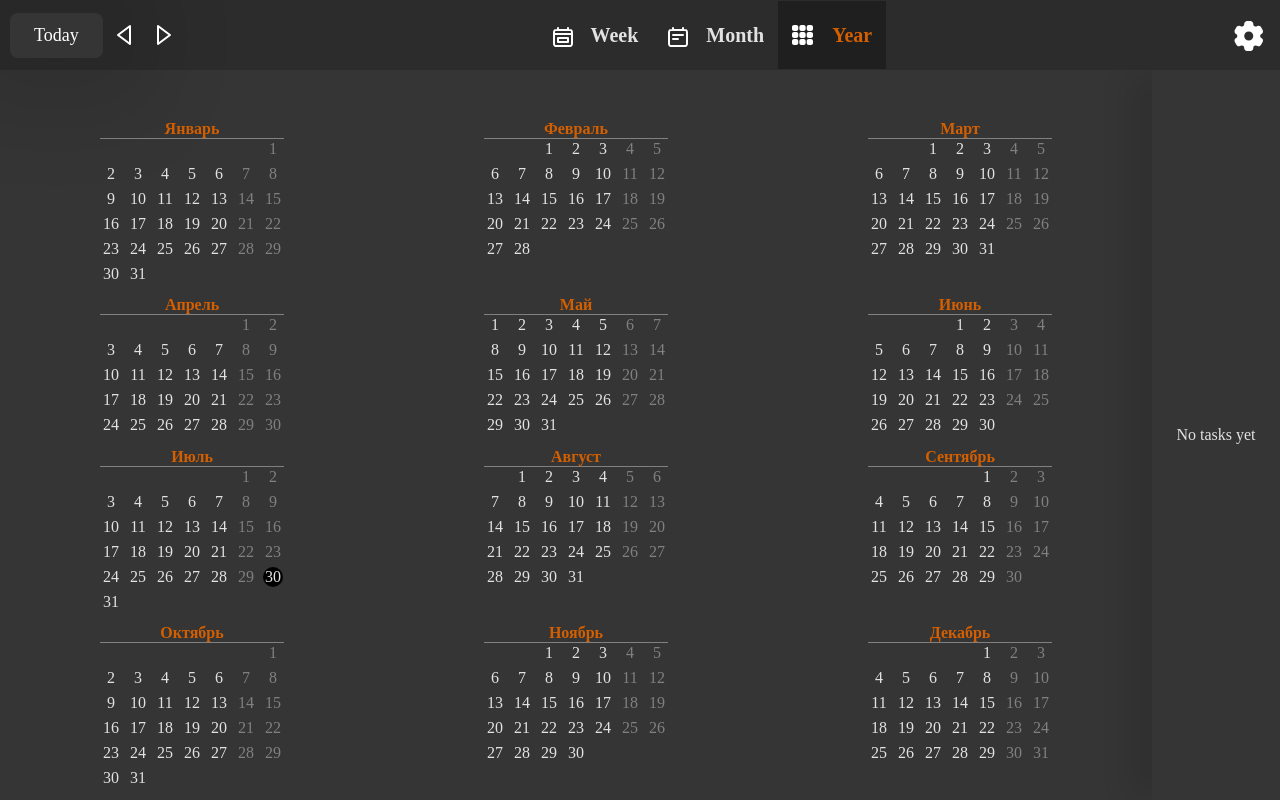
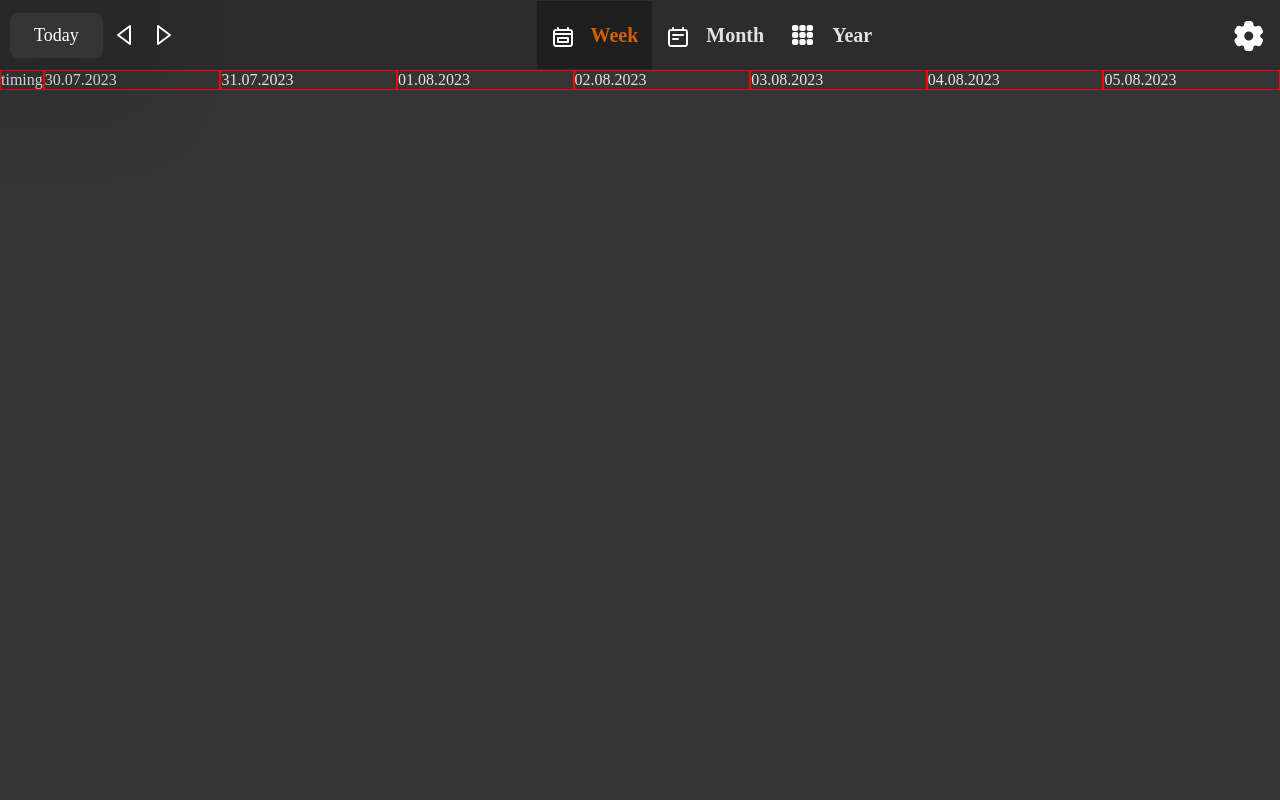
Before and after one commit to kabanooovd/task-manager, a React app: page / in a window 1280 px wide. Built offline with nearby package versions, Linux system fonts and the light colour scheme.

Commit message:
prepared week develop

```diff
--- a/src/Root.tsx
+++ b/src/Root.tsx
@@ -1,17 +1,18 @@
 import React from 'react'
 import { TAppMode } from './commonTypes'
 import { Header, Month, Week, Year } from './components'
-import moment from 'moment'
-import { onGetDaysInMonth, onGetOtherMonthDays } from './utils'
+import moment, { Moment } from 'moment'
+import { onGetDaysInMonth, onGetDaysInWeek, onGetOtherMonthDays } from './utils'
 
 export const Root = () => {
-    const [appMode, setAppMode] = React.useState<TAppMode>('Year')
+    const [appMode, setAppMode] = React.useState<TAppMode>('Week')
 
     const currentDate = moment(new Date()).locale('ru')
     const initialMonth = currentDate.month()
     const initialYear = currentDate.year()
     const [currnetMonth, setCurrnetMonth] = React.useState<number>(initialMonth)
     const [currentYear, setCurrentYear] = React.useState<number>(initialYear)
+    const [currentWeek, setCurrentWeek] = React.useState<Moment[]>(onGetDaysInWeek(currentDate))
     const currentDaysList = onGetDaysInMonth(currnetMonth, currentYear)
     const initWeekDayInMonth = currentDaysList[0].day()
     const endWeekDayInMonth = currentDaysList[currentDaysList.length - 1].day()
@@ -29,7 +30,7 @@ export const Root = () => {
     return (
         <>
             <Header appMode={appMode} setAppMode={setAppMode} />
-            {appMode === 'Week' && <Week />}
+            {appMode === 'Week' && <Week currentWeek={currentWeek} />}
             {appMode === 'Month' && (
                 <Month
                     currentDate={currentDate}
@@ -40,9 +41,7 @@ export const Root = () => {
                     currentYear={currentYear}
                 />
             )}
-            {appMode === 'Year' && <Year
-                currentYear={currentYear}
-            />}
+            {appMode === 'Year' && <Year currentYear={currentYear} />}
         </>
     )
 }
--- a/src/components/Week/Week.module.scss
+++ b/src/components/Week/Week.module.scss
@@ -1,3 +1,45 @@
 .container {
-    border: 1px solid red;
+    display: grid;
+    grid-template-columns: repeat(36, 1fr);
+
+    .div0 {
+        border: 1px solid red;
+
+        grid-area: 1 / 1 / 2 / 2;
+    }
+    .div1 {
+        border: 1px solid red;
+
+        grid-area: 1 / 2 / 2 / 7;
+    }
+    .div2 {
+        border: 1px solid red;
+
+        grid-area: 1 / 7 / 2 / 12;
+    }
+    .div3 {
+        border: 1px solid red;
+
+        grid-area: 1 / 12 / 2 / 17;
+    }
+    .div4 {
+        border: 1px solid red;
+
+        grid-area: 1 / 17 / 2 / 22;
+    }
+    .div5 {
+        border: 1px solid red;
+
+        grid-area: 1 / 22 / 2 / 27;
+    }
+    .div6 {
+        border: 1px solid red;
+
+        grid-area: 1 / 27 / 2 / 32;
+    }
+    .div7 {
+        border: 1px solid red;
+
+        grid-area: 1 / 32 / 2 / 37;
+    }
 }
--- a/src/components/Week/Week.tsx
+++ b/src/components/Week/Week.tsx
@@ -1,10 +1,24 @@
+import { Moment } from 'moment'
 import { ModeWrapper } from '../ModeWrapper/ModeWrapper'
 import s from './Week.module.scss'
 
-export const Week = () => {
+export const Week: React.FC<{
+    currentWeek: Moment[]
+}> = (props) => {
+    const { currentWeek } = props
+    console.log('==> ', currentWeek)
     return (
         <ModeWrapper>
-            <div className={s.container}>Week</div>
+            <div className={s.container}>
+                <div className={s.div0}>timing</div>
+                {currentWeek.map((day, idx) => {
+                    return (
+                        <div key={idx} className={s[`div${idx + 1}`]}>
+                            {day.format('DD.MM.YYYY')}
+                        </div>
+                    )
+                })}
+            </div>
         </ModeWrapper>
     )
 }
--- a/src/components/Year/Year.module.scss
+++ b/src/components/Year/Year.module.scss
@@ -69,6 +69,6 @@
         justify-content: center;
         align-items: center;
 
-        box-shadow: -28px 0px 28px -5px rgba(0,0,0,0.1);
+        box-shadow: -28px 0px 28px -5px rgba(0, 0, 0, 0.1);
     }
 }
--- a/src/utils/index.ts
+++ b/src/utils/index.ts
@@ -1,4 +1,5 @@
 import { onGetDaysInMonth } from './onGetDaysInMonth'
 import { onGetOtherMonthDays } from './onGetOtherMonthDays'
+import { onGetDaysInWeek } from './onGetDaysInWeek'
 
-export { onGetDaysInMonth, onGetOtherMonthDays }
+export { onGetDaysInMonth, onGetOtherMonthDays, onGetDaysInWeek }
--- /dev/null
+++ b/src/utils/onGetDaysInWeek.ts
@@ -0,0 +1,11 @@
+import moment, { Moment } from 'moment'
+
+export const onGetDaysInWeek = (date: Moment): Moment[] => {
+    const weekStart = date.clone().startOf('week')
+
+    const days = []
+    for (let i = 0; i <= 6; i++) {
+        days.push(moment(weekStart).add(i, 'days'))
+    }
+    return days
+}
```
